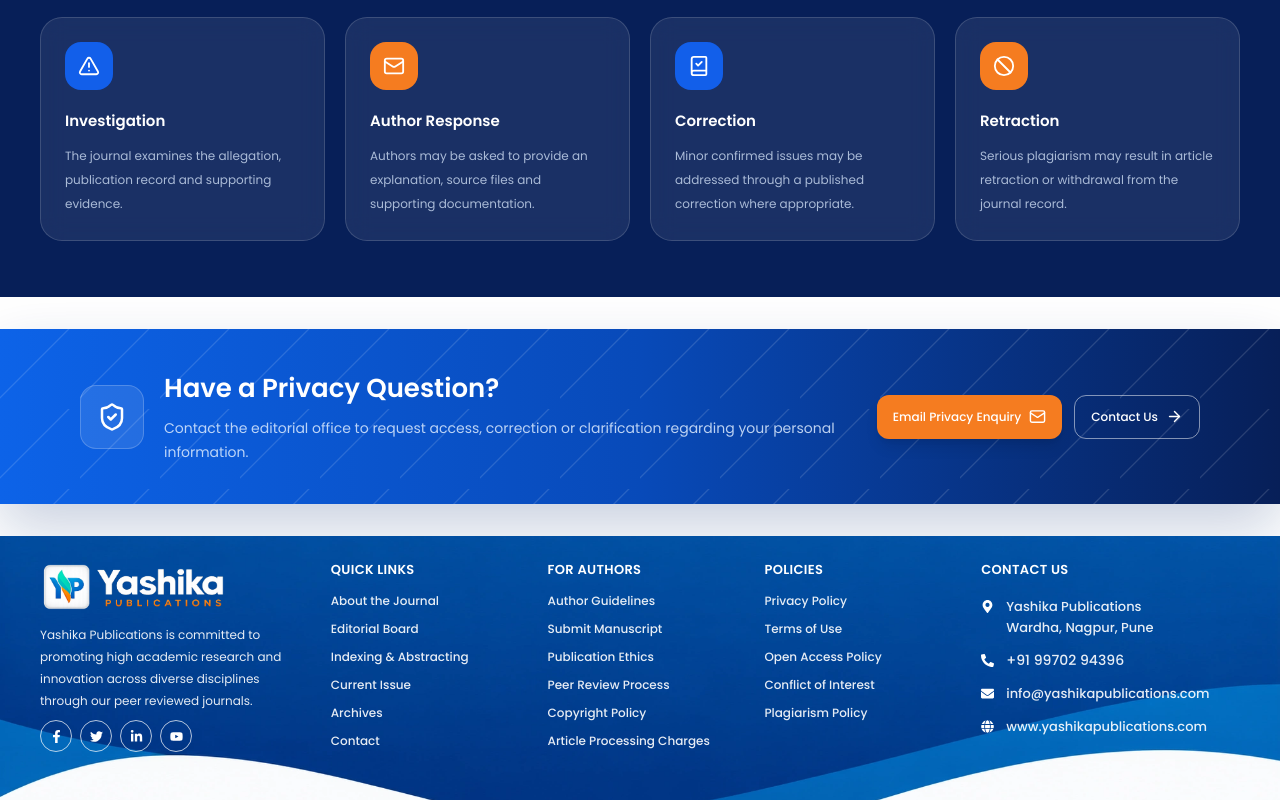
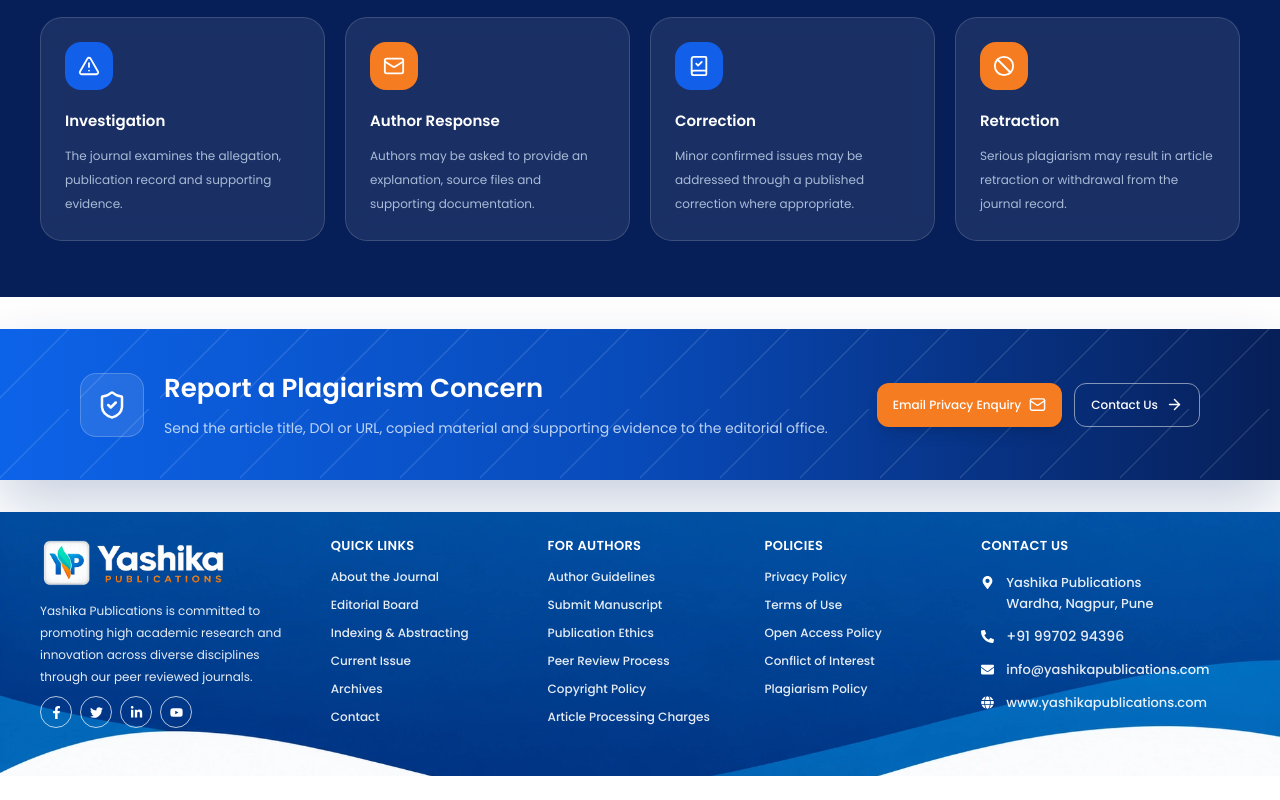
Before and after one commit to sejalm-rc/Yashika_Journals, a React (Vite) app: page /plagiarism-policy in a window 1280 px wide. Shown: the part 3911-4711 px from the top of the page. After the commit the page ends 4687 px from the top, so only its background shows below. Built offline with nearby package versions, Linux system fonts and the light colour scheme.

Commit message:
feat: update layout and content in Plagiarism Policy section for clarity and improved user engagement

```diff
--- a/src/pages/FooterPages/PlagiarismPolicy.jsx
+++ b/src/pages/FooterPages/PlagiarismPolicy.jsx
@@ -879,12 +879,12 @@ export default function PlagiarismPolicy() {
 
                 <div>
                   <h2 className="text-[22px] font-[550] sm:text-[26px]">
-                          Have a Privacy Question?
+                    Report a Plagiarism Concern
                   </h2>
 
                   <p className="mt-2 max-w-2xl text-[13px] leading-6 text-blue-100/85 sm:text-[14px]">
-                          Contact the editorial office to request access, correction
-                    or clarification regarding your personal information.
+                    Send the article title, DOI or URL, copied material and
+                    supporting evidence to the editorial office.
                   </p>
                 </div>
               </div>
```
Lines whose indentation alone changed are shown as unchanged.
